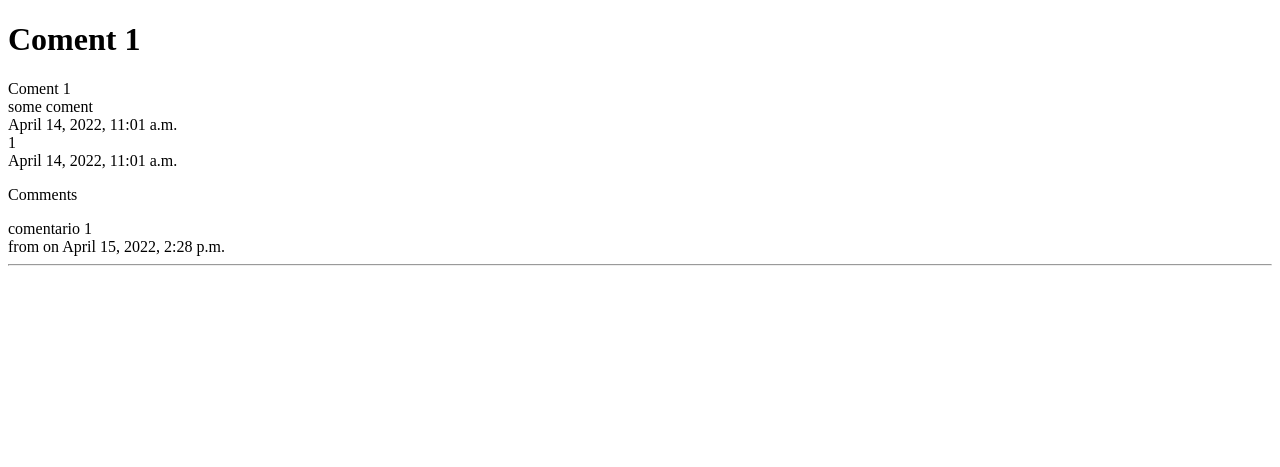
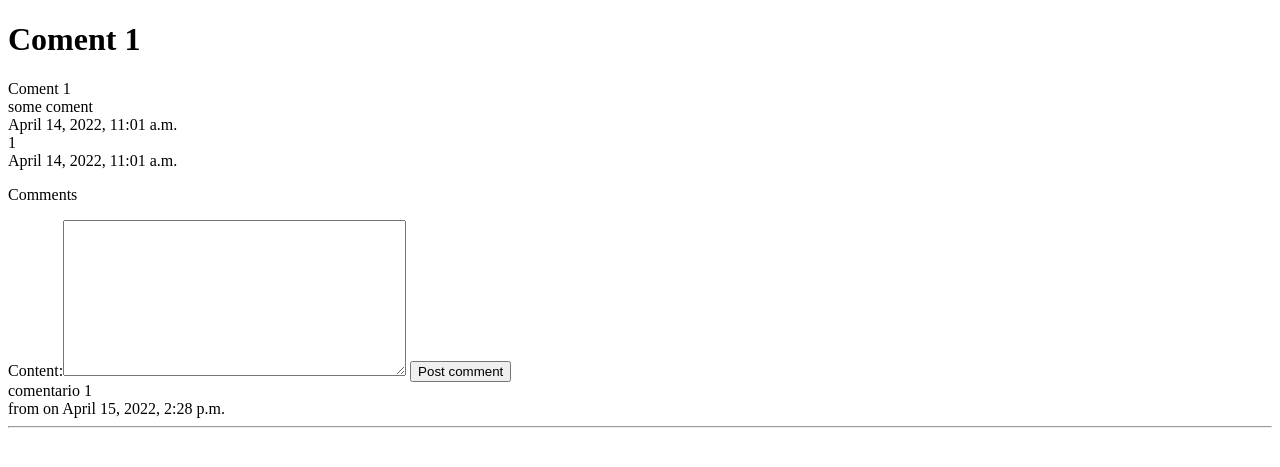
Before and after one commit to Jparmo/BlogApi, a Django app: page /posts/1/ in a window 1280 px wide. Shown: the top 467 px of the page. Run offline with Django 3.2, Linux system fonts and the light colour scheme; data comes from the database, SQL or seed files in the repository; both versions use the stored data as it was after the commit.

Commit message:
blog with comments from form

```diff
--- /dev/null
+++ b/blog/comments/forms.py
@@ -0,0 +1,7 @@
+from django import forms
+
+class CommentForm(forms.Form):
+    content_type = forms.CharField(widget=forms.HiddenInput)
+    object_id = forms.IntegerField(widget=forms.HiddenInput)
+    #parent_id = forms.IntegerField(widget=forms.HiddenInput,required=False)
+    content = forms.CharField(widget=forms.Textarea)
--- a/blog/comments/models.py
+++ b/blog/comments/models.py
@@ -9,8 +9,6 @@ from post.models import Post
 
 class Comment(models.Model):
     name = models.CharField(max_length=100)
-    #post =  models.ForeingKey(Post)
-
     content_type = models.ForeignKey(ContentType, on_delete=models.CASCADE)
     object_id = models.PositiveIntegerField()
     content_object = GenericForeignKey('content_type', 'object_id')
--- a/blog/post/models.py
+++ b/blog/post/models.py
@@ -1,6 +1,7 @@
-from __future__ import unicode_literals
 from django.db import models
 from django.urls import reverse
+from django.contrib.contenttypes.models import ContentType
+
 
 
 class Post(models.Model):
@@ -9,9 +10,6 @@ class Post(models.Model):
     update = models.DateTimeField(auto_now=True, auto_now_add=False)
     timestamp = models.DateTimeField(auto_now=False, auto_now_add=True)
 
-    def __unicode__(self):
-        return self.title
-
     def __str__(self):
         return self.title
 
@@ -19,3 +17,9 @@ class Post(models.Model):
         return reverse('detail', kwargs={'id':self.id})
 
 # Create your models here.
+
+    @property
+    def get_content_type(self):
+        instance = self
+        content_type = ContentType.objects.get_for_model(instance.__class__)
+        return content_type
--- a/blog/post/views.py
+++ b/blog/post/views.py
@@ -7,6 +7,7 @@ from django.contrib.contenttypes.models import ContentType
 from .models import Post
 from .forms import PostForm
 from comments.models import Comment
+from comments.forms import CommentForm
 
 def post_create(request):
     form = PostForm(request.POST or None)
@@ -24,11 +25,31 @@ def post_individual(request, id):
     instance = get_object_or_404(Post, id=id)
     content_type = ContentType.objects.get_for_model(Post)
     obj_id = instance.id
+    #print(content_type)
+    #Se trabaja con la caja de comentarios al post
+    initial_data = {
+        'content_type': instance.get_content_type,
+        'object_id': instance.id
+    }
+    comment_form = CommentForm(request.POST or None,initial=initial_data)
+    if comment_form.is_valid():
+        #c_type = comment_form.cleaned_data.get('content_type')
+        #content_type = ContentType.objects.get(model=c_type)
+        obj_id = comment_form.cleaned_data.get('object_id')
+        content_data = comment_form.cleaned_data.get('content')
+        new_comment, created = Comment.objects.get_or_create(
+            #name = name,
+            content_type = content_type,
+            object_id = obj_id,
+            content = content_data
+        )
+
     comments = Comment.objects.filter(content_type= content_type, object_id=obj_id)
     context = {
         "instance":instance,
         "title": instance.title,
-        'comments':comments
+        'comments':comments,
+        'comment_form':comment_form
     }
     return render(request, 'detail.html', context)
 
--- a/blog/templates/detail.html
+++ b/blog/templates/detail.html
@@ -1,4 +1,5 @@
 {% extends 'index.html' %}
+
 {% block head_title %}{{instance.title}}|{{block.super}}{% endblock head_title %}
 {% block content %}
 <h1>{{title}}</h1>
@@ -10,6 +11,10 @@
     {{instance.update}}<br/>
     <div>
         <p class='lead'>Comments</p>
+        <form method='POST' action='.'>{%csrf_token%}
+            {{comment_form}}
+            <input type='submit' value='Post comment'>
+        </form>
         {%for comment in comments%}
         <div>
         {{comment.content}}
```
Also changed, not shown: blog/db.sqlite3.
